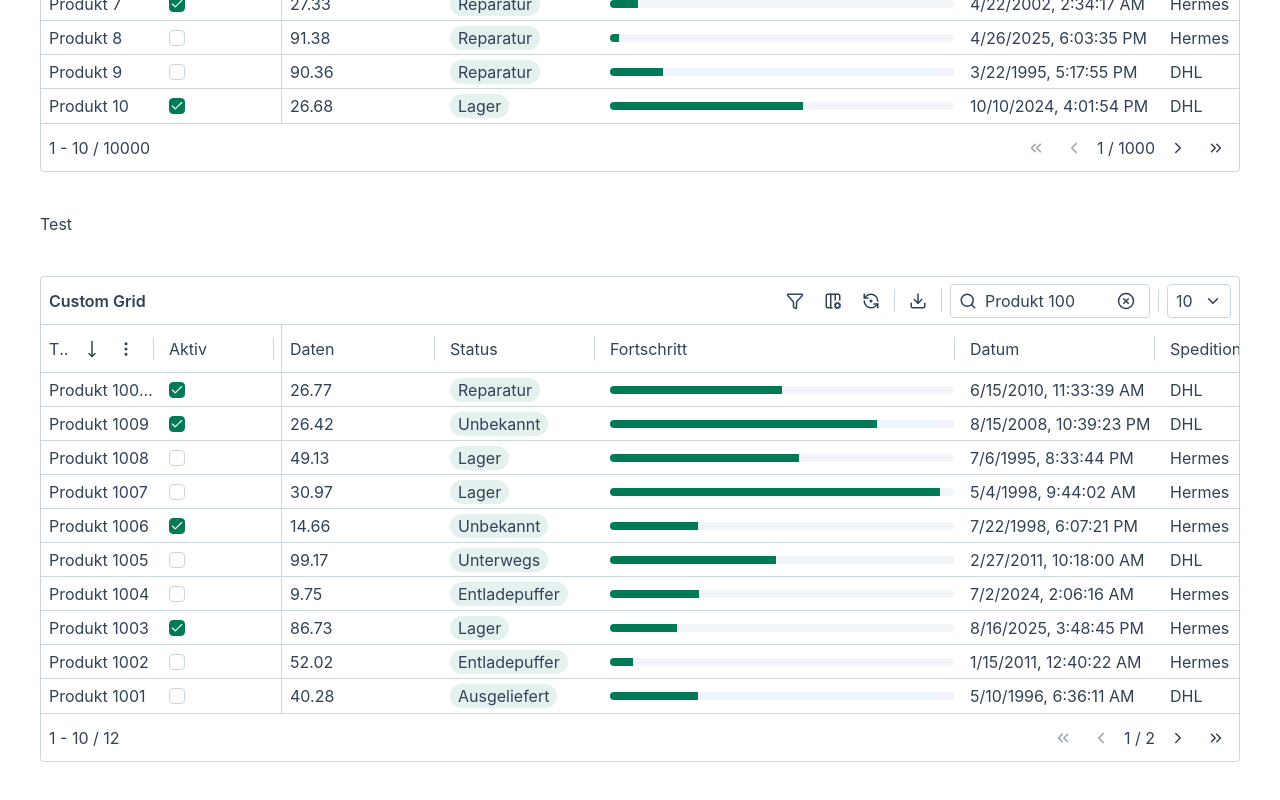
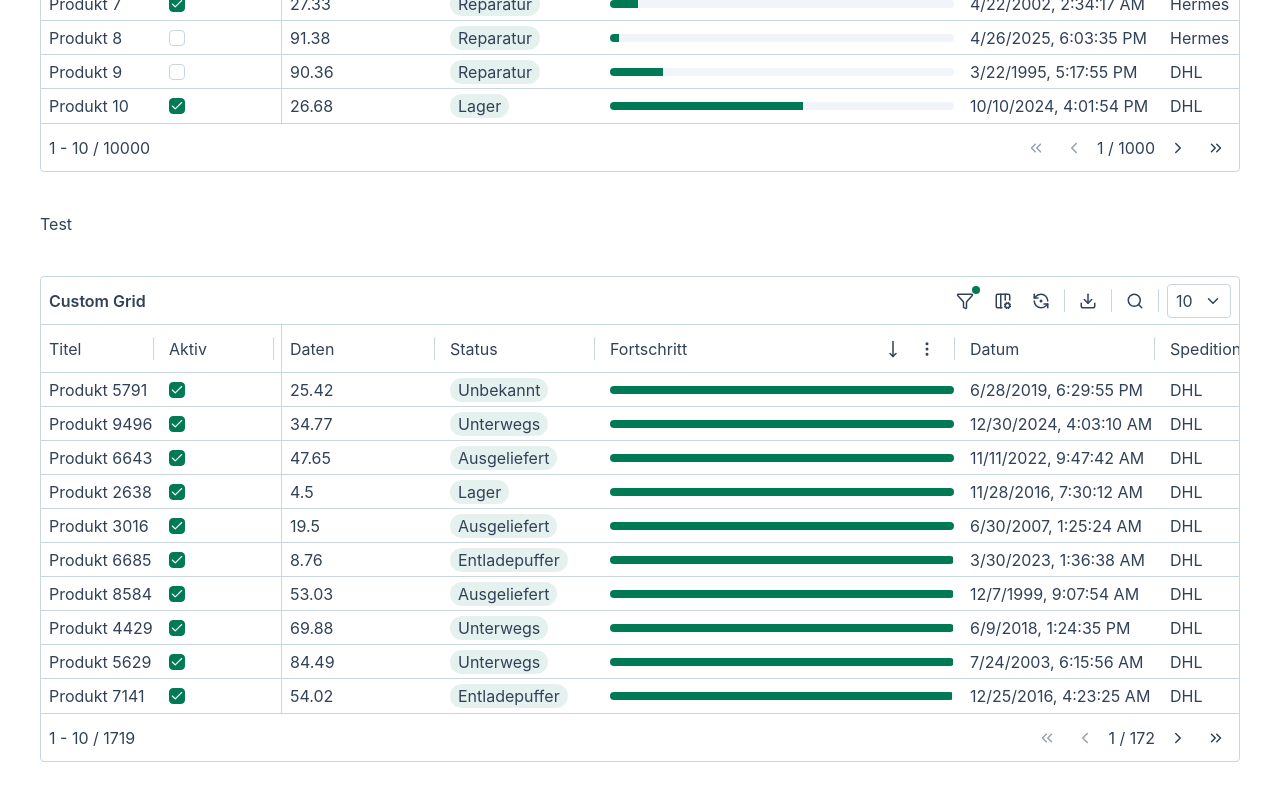
Before and after one commit to Prime0XX00/table, a React (Vite) app: page / in a window 1280 px wide. Shown: the part 1128-1928 px from the top of the page. Built offline with nearby package versions, Linux system fonts and the light colour scheme.

Commit message:
init filters

```diff
--- a/src/examples/InitState.tsx
+++ b/src/examples/InitState.tsx
@@ -1,5 +1,7 @@
+import { FILTER_OPERATORS } from "../consts";
 import Checkbox from "../table/Checkbox";
 import Table from "../table/Table";
+import type { FilterOperator } from "../types";
 import { rows } from "./data";
 import type { Article } from "./types";
 
@@ -81,10 +83,26 @@ function InitState(): React.JSX.Element {
 					]}
 					initialState={{
 						sorting: {
-							field: "title",
+							field: "percent",
 							direction: "desc",
 						},
-						searchQuery: "Produkt 100",
+						filters: {
+							filters: [
+								{
+									field: "carrier",
+									operator: FILTER_OPERATORS["string"]
+										.E as FilterOperator,
+									value: "DHL",
+								},
+								{
+									field: "active",
+									operator: FILTER_OPERATORS["boolean"]
+										.E as FilterOperator,
+									value: 1,
+								},
+							],
+							connection: "and",
+						},
 					}}
 				></Table>
 			</div>
--- a/src/table/Table.tsx
+++ b/src/table/Table.tsx
@@ -31,7 +31,7 @@ interface TableProps<RowType extends Object> {
 	initialState?: {
 		sorting?: SortState<RowType>;
 		searchQuery?: string | undefined;
-		filtes?: FilterState<RowType>;
+		filters: FilterState<RowType>;
 	};
 }
 
@@ -82,10 +82,10 @@ function Table<RowType extends Object>({ ...props }: TableProps<RowType>) {
 		},
 		columns: initalColumnStates,
 		searchQuery: props.initialState?.searchQuery ?? "",
-		filters: {
+		filters: props.initialState?.filters ?? {
 			filters: [
 				{
-					column: columns[0],
+					field: columns[0].field,
 					operator: Object.values(
 						FILTER_OPERATORS[columns[0].dataType],
 					)[0] as FilterOperator,
@@ -289,20 +289,23 @@ function Table<RowType extends Object>({ ...props }: TableProps<RowType>) {
 			// Die Änderung an einem Filter händeln
 			// Hier kann die betroffene Spalte, der Filteroperand und der Wert angepasst werden
 			case "FILTER_CHANGE":
+				const col = columns.find(
+					(column) => column.field == action.payload.filter.field,
+				);
+				if (!col) return state;
+
 				// Guckt ob der übergebene Operator zum Datentyp passt
 				// Falls nicht, wird der erste mögliche Operator des Typs geholt
 				const newOperator = Object.values(
-					FILTER_OPERATORS[action.payload.filter.column.dataType],
+					FILTER_OPERATORS[col.dataType],
 				).includes(action.payload.filter.operator)
 					? action.payload.filter.operator
 					: (Object.values(
-							FILTER_OPERATORS[
-								action.payload.filter.column.dataType
-							],
+							FILTER_OPERATORS[col.dataType],
 						)[0] as FilterOperator);
 
 				const newFilter: Filter<RowType> = {
-					column: action.payload.filter.column,
+					field: action.payload.filter.field,
 					operator: newOperator,
 					value: action.payload.filter.value,
 				};
@@ -343,7 +346,7 @@ function Table<RowType extends Object>({ ...props }: TableProps<RowType>) {
 							...state.filters,
 							filters: [
 								{
-									column: columns[0],
+									field: columns[0].field,
 									operator: Object.values(
 										FILTER_OPERATORS[columns[0].dataType],
 									)[0] as FilterOperator,
@@ -376,7 +379,7 @@ function Table<RowType extends Object>({ ...props }: TableProps<RowType>) {
 						filters: [
 							...state.filters.filters,
 							{
-								column: columns[0],
+								field: columns[0].field,
 								operator: Object.values(
 									FILTER_OPERATORS[columns[0].dataType],
 								)[0] as FilterOperator,
@@ -394,7 +397,7 @@ function Table<RowType extends Object>({ ...props }: TableProps<RowType>) {
 						...state.filters,
 						filters: [
 							{
-								column: columns[0],
+								field: columns[0].field,
 								operator: Object.values(
 									FILTER_OPERATORS[columns[0].dataType],
 								)[0] as FilterOperator,
@@ -478,20 +481,23 @@ function Table<RowType extends Object>({ ...props }: TableProps<RowType>) {
 		row: TableRow<RowType>,
 		filter: Filter<RowType>,
 	): boolean {
-		const cellValue = row[filter.column.field];
+		const cellValue = row[filter.field];
 
-		switch (filter.column.dataType) {
+		const col = columns.find((column) => column.field == filter.field);
+		if (!col) return true;
+
+		switch (col.dataType) {
 			case "string": {
 				const stringCellValue = String(cellValue).toUpperCase();
 				const stringFilterValue = String(filter.value).toUpperCase();
 				switch (filter.operator) {
-					case FILTER_OPERATORS[filter.column.dataType].E:
+					case FILTER_OPERATORS[col.dataType].E:
 						return stringCellValue == stringFilterValue;
-					case FILTER_OPERATORS[filter.column.dataType].NE:
+					case FILTER_OPERATORS[col.dataType].NE:
 						return stringCellValue != stringFilterValue;
-					case FILTER_OPERATORS[filter.column.dataType].C:
+					case FILTER_OPERATORS[col.dataType].C:
 						return stringCellValue.includes(stringFilterValue);
-					case FILTER_OPERATORS[filter.column.dataType].NC:
+					case FILTER_OPERATORS[col.dataType].NC:
 						return !stringCellValue.includes(stringFilterValue);
 					default:
 						return true;
@@ -499,17 +505,17 @@ function Table<RowType extends Object>({ ...props }: TableProps<RowType>) {
 			}
 			case "number": {
 				switch (filter.operator) {
-					case FILTER_OPERATORS[filter.column.dataType].E:
+					case FILTER_OPERATORS[col.dataType].E:
 						return cellValue == filter.value;
-					case FILTER_OPERATORS[filter.column.dataType].LT:
+					case FILTER_OPERATORS[col.dataType].LT:
 						return cellValue < filter.value;
-					case FILTER_OPERATORS[filter.column.dataType].LTE:
+					case FILTER_OPERATORS[col.dataType].LTE:
 						return cellValue <= filter.value;
-					case FILTER_OPERATORS[filter.column.dataType].GT:
+					case FILTER_OPERATORS[col.dataType].GT:
 						return cellValue > filter.value;
-					case FILTER_OPERATORS[filter.column.dataType].GTE:
+					case FILTER_OPERATORS[col.dataType].GTE:
 						return cellValue >= filter.value;
-					case FILTER_OPERATORS[filter.column.dataType].NE:
+					case FILTER_OPERATORS[col.dataType].NE:
 						return cellValue != filter.value;
 					default:
 						return true;
@@ -517,7 +523,7 @@ function Table<RowType extends Object>({ ...props }: TableProps<RowType>) {
 			}
 			case "boolean": {
 				switch (filter.operator) {
-					case FILTER_OPERATORS[filter.column.dataType].E:
+					case FILTER_OPERATORS[col.dataType].E:
 						return filter.value === ""
 							? true
 							: cellValue == filter.value;
@@ -527,9 +533,9 @@ function Table<RowType extends Object>({ ...props }: TableProps<RowType>) {
 			}
 			case "date": {
 				switch (filter.operator) {
-					case FILTER_OPERATORS[filter.column.dataType].LT:
+					case FILTER_OPERATORS[col.dataType].LT:
 						return cellValue <= filter.value;
-					case FILTER_OPERATORS[filter.column.dataType].GT:
+					case FILTER_OPERATORS[col.dataType].GT:
 						return cellValue >= filter.value;
 					default:
 						return true;
--- a/src/table/popovers/FilterPopover.tsx
+++ b/src/table/popovers/FilterPopover.tsx
@@ -53,10 +53,10 @@ function PopoverContent<RowType>({ ...props }: FilterPopoverProps<RowType>) {
 			payload: {
 				filter: {
 					...filter,
-					column:
+					field:
 						props.columns.find(
 							(col) => col.field == (fieldValue as keyof RowType),
-						) ?? props.columns[0],
+						)?.field ?? props.columns[0].field,
 				},
 
 				index: filterIndex,
@@ -106,7 +106,13 @@ function PopoverContent<RowType>({ ...props }: FilterPopoverProps<RowType>) {
 
 	return (
 		<div className="flex flex-col gap-y-2">
-			{props.filters.filters.map((filter, index) => (
+			{props.filters.filters.map((filter, index) => {
+				const col = props.columns.find(
+					(column) => column.field == filter.field,
+				);
+				if (!col) return;
+
+				return (
 					<div
 						className="flex gap-x-2 items-center px-2"
 						key={`filter-${index}`}
@@ -127,16 +133,14 @@ function PopoverContent<RowType>({ ...props }: FilterPopoverProps<RowType>) {
 								value: col.field as string | number,
 								display: col.title,
 							}))}
-						value={String(filter.column.field)}
+							value={String(filter.field)}
 							onChange={(value) =>
 								handleColChange(filter, value, index)
 							}
 						></Select>
 						<Select
 							options={Object.values(
-							FILTER_OPERATORS[
-								props.filters.filters[index].column.dataType
-							],
+								FILTER_OPERATORS[col.dataType],
 							).map((operator) => ({
 								value: operator,
 								display: operator,
@@ -146,7 +150,7 @@ function PopoverContent<RowType>({ ...props }: FilterPopoverProps<RowType>) {
 								handleOperatorChange(filter, value, index)
 							}
 						></Select>
-					{filter.column.dataType == "boolean" ? (
+						{col.dataType == "boolean" ? (
 							<Select
 								options={[
 									{
@@ -167,7 +171,7 @@ function PopoverContent<RowType>({ ...props }: FilterPopoverProps<RowType>) {
 									handleValueChange(filter, value, index)
 								}
 							></Select>
-					) : filter.column.dataType == "date" ? (
+						) : col.dataType == "date" ? (
 							<DatePicker
 								value={
 									filter.value instanceof Date
@@ -187,7 +191,8 @@ function PopoverContent<RowType>({ ...props }: FilterPopoverProps<RowType>) {
 							></Input>
 						)}
 					</div>
-			))}
+				);
+			})}
 
 			<div className="border-t border-border w-full"></div>
 
--- a/src/types.ts
+++ b/src/types.ts
@@ -52,7 +52,7 @@ export interface FilterState<RowType> {
 }
 
 export interface Filter<RowType> {
-	column: Column<RowType>;
+	field: keyof RowType;
 	operator: FilterOperator;
 	value: string | number | boolean | Date;
 }
```
Lines whose indentation alone changed are shown as unchanged.
